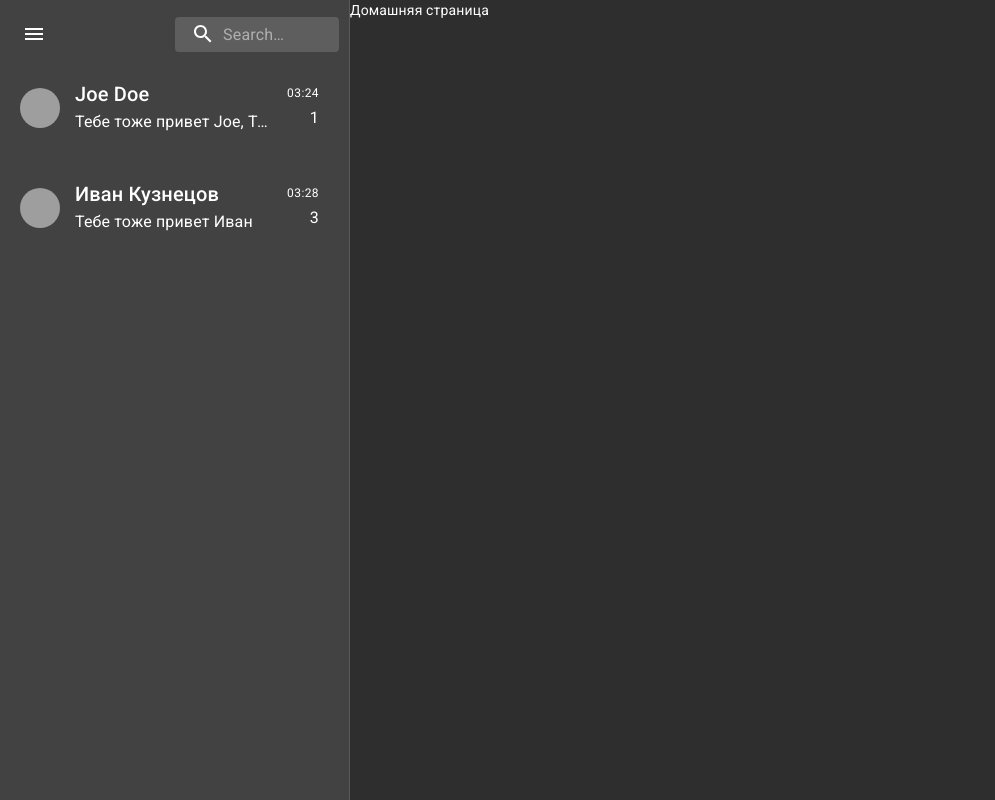
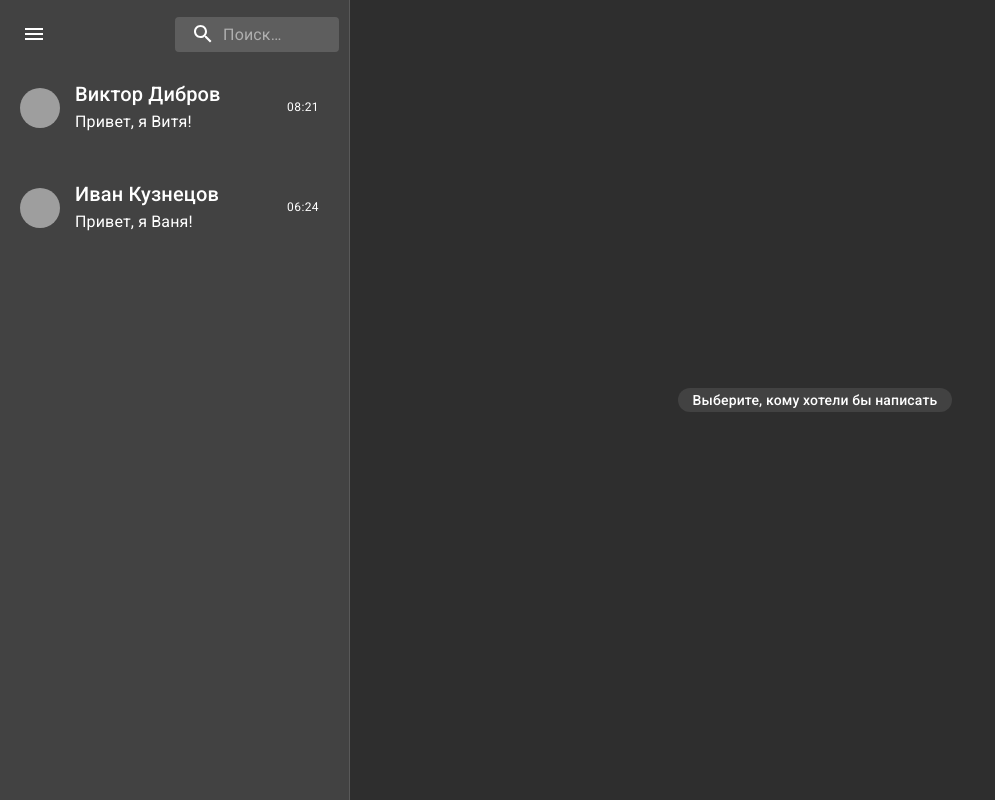
Before and after one commit to jean-louis1776/GeekBrains-React, a React (Create React App) app: page / in a window 1280 px wide. Shown: the whole page, without its empty margins (0-995 px from the left). Built offline with nearby package versions, Linux system fonts and the light colour scheme; grey boxes are pictures that could not be loaded.

Commit message:
finished hw-6

```diff
--- a/package.json
+++ b/package.json
@@ -9,6 +9,7 @@
     "@testing-library/jest-dom": "^5.14.1",
     "@testing-library/react": "^11.2.7",
     "@testing-library/user-event": "^12.8.3",
+    "clsx": "^1.1.1",
     "moment": "^2.29.1",
     "moment-timezone": "^0.5.33",
     "react": "^17.0.2",
--- a/src/AppBar/ChatPreview.js
+++ b/src/AppBar/ChatPreview.js
@@ -2,7 +2,10 @@ import Box from "@material-ui/core/Box";
 import Typography from "@material-ui/core/Typography";
 import Avatar from "@material-ui/core/Avatar";
 import { makeStyles } from "@material-ui/core/styles";
-import { useHistory } from "react-router-dom";
+import { useHistory, useLocation } from "react-router-dom";
+import clsx from "clsx";
+import moment from "moment";
+
 
 const useStyles = makeStyles(() => ({
   mainWrapper: {
@@ -17,11 +20,15 @@ const useStyles = makeStyles(() => ({
 
     "&:hover": {
       backgroundColor: "#5e5e5e",
+    }
+  },
+
+  selectedChat: {
+    backgroundColor: "#1e88e5",
+
+    "&:hover": {
+      backgroundColor: "#1e88e5",
     },
-
-    // "&:active": {
-    //   backgroundColor: "#1e88e5",
-    // }
   },
 
   midddleContentWrapper: {
@@ -47,30 +54,32 @@ const useStyles = makeStyles(() => ({
   },
 }));
 
-const ChatPreview = ({ chat }) => {
+const ChatPreview = ({ messages, profile }) => {
   const classes = useStyles();
   const history = useHistory();
+  const location = useLocation();
 
-  const { avatarUrl, name, messagesArray, id } = chat;
+  const { avatar, name, id } = profile;
+
+  const locationSplitted = location.pathname.split("/");
+
+  const isSelected =
+    locationSplitted[1] === "chat" &&
+    Number.parseInt(locationSplitted[2]) === id;
 
   const lastMessage =
-    messagesArray.length > 0
-      ? messagesArray[messagesArray.length - 1]
+    messages.length > 0
+      ? messages[messages.length - 1]
       : { text: "", timeStamp: null };
-
-  const unreadMessagesCount = messagesArray.reduce((acc, message) => {
-    if (message.userId === id && !message.isRead) {
-      acc++;
-    }
-    return acc;
-  }, 0);
 
   return (
     <Box
-      className={classes.mainWrapper}
+      className={clsx(classes.mainWrapper, {
+        [classes.selectedChat]: isSelected,
+      })}
       onClick={() => history.push(`/chat/${id}`)}
     >
-      <Avatar alt="Remy Sharp" src={avatarUrl} />
+      <Avatar alt="Profile Avatar" src={avatar} />
 
       <Box className={classes.midddleContentWrapper}>
         <Typography variant="h6" className={classes.overFlowText}>
@@ -83,10 +92,7 @@ const ChatPreview = ({ chat }) => {
 
       <Box className={classes.rightContentWrapper}>
         <Typography variant="caption">
-          {lastMessage.timeStamp.format("hh:mm")}
-        </Typography>
-        <Typography variant="subtitle1">
-          {unreadMessagesCount > 0 && unreadMessagesCount}
+          {moment(lastMessage.timeStamp).locale('ru').format("hh:mm")}
         </Typography>
       </Box>
     </Box>
--- a/src/AppBar/index.js
+++ b/src/AppBar/index.js
@@ -1,7 +1,7 @@
 import { useState } from "react";
-import { useDispatch, useSelector } from "react-redux";
+import { useSelector } from "react-redux";
 import Box from "@material-ui/core/Box";
-import { Link, useLocation, useHistory } from "react-router-dom";
+import { Link } from "react-router-dom";
 import { alpha, makeStyles } from "@material-ui/core/styles";
 import Drawer from "@material-ui/core/Drawer";
 import MenuIcon from "@material-ui/icons/Menu";
@@ -89,7 +89,6 @@ const useStyles = makeStyles((theme) => ({
   },
   inputInput: {
     padding: theme.spacing(1, 1, 1, 0),
-    // vertical padding + font size from searchIcon
     paddingLeft: `calc(1em + ${theme.spacing(4)}px)`,
     transition: theme.transitions.create('width'),
     width: '100%',
@@ -102,22 +101,29 @@ const useStyles = makeStyles((theme) => ({
   },
 }));
 
-const routes = [
-  {
-    pathTitle: "Home",
-    path: "/home",
-  },
-  { pathTitle: "Chat", path: "/chat" },
-  { pathTitle: "Playground", path: "/playground" },
-  { pathTitle: "Profile", path: "/profile" },
-];
+// const routes = [
+//   {
+//     pathTitle: "Home",
+//     path: "/home",
+//   },
+//   {
+//     pathTitle: "Chat",
+//     path: "/chat"
+//   },
+//   {
+//     pathTitle: "Playground",
+//     path: "/playground"
+//   },
+//   {
+//     pathTitle: "Profile",
+//     path: "/profile"
+//   },
+// ];
 
 const AppBar = () => {
   const classes = useStyles();
-  const location = useLocation();
-  const history = useHistory();
 
-  const { chats } = useSelector((state) => state.chat);
+  const { profiles, messages } = useSelector((state) => state.chat);
 
   const [anchorEl, setAnchorEl] = useState(null);
   const open = Boolean(anchorEl);
@@ -151,11 +157,17 @@ const AppBar = () => {
           anchorReference={"anchorPosition"}
         >
           <MenuItem key={1}>
+            <Link to='/' className={classes.dropLinks}>
+              Домой
+            </Link>
+          </MenuItem>
+          <MenuItem key={2}>
             <Link to='/profile' className={classes.dropLinks}>
               Профиль
             </Link>
           </MenuItem>
-          <MenuItem key={2}>Настройки</MenuItem>
+          <MenuItem key={3}>Настройки</MenuItem>
+          <MenuItem key={4}>Выйти</MenuItem>
         </Menu>
 
         <div className={classes.search}>
@@ -163,7 +175,7 @@ const AppBar = () => {
             <SearchIcon />
           </div>
           <InputBase
-            placeholder="Search…"
+            placeholder="Поиск…"
             classes={{
               root: classes.inputRoot,
               input: classes.inputInput,
@@ -174,8 +186,8 @@ const AppBar = () => {
       </Box>
 
       <Box className={classes.chatWrapper}>
-        {chats.map((chat) => (
-          <ChatPreview chat={chat} />
+        {profiles.map((profile) => (
+          <ChatPreview profile={profile} messages={messages[profile.id]} />
         ))}
       </Box>
     </Drawer>
--- a/src/Chat/chatSlice.js
+++ b/src/Chat/chatSlice.js
@@ -4,102 +4,58 @@ import moment from "moment";
 export const chatSlice = createSlice({
   name: "chat",
   initialState: {
-    messagesArray: [],
-    myId: 1,
-    chats: [
+    messages: {
+      2: [
+        {
+          timeStamp: moment("1995-12-17T20:21:00").valueOf(),
+          authorId: 2,
+          text: "Привет, я Витя!",
+        }
+      ],
+      3: [
+        {
+          timeStamp: moment("1995-12-17T18:24:00").valueOf(),
+          authorId: 3,
+          text: "Привет, я Ваня!",
+        }
+      ],
+    },
+    profiles: [
       {
         id: 2,
-        name: "Joe Doe",
-        avatarUrl: "https://material-ui.com/static/images/avatar/1.jpg",
-        messagesArray: [
-          {
-            timeStamp: moment("1995-12-17T03:21:00"),
-            userId: 1,
-            text: "Привет",
-            isRead: true,
-          },
-          {
-            timeStamp: moment("1995-12-17T03:24:00"),
-            userId: 2,
-            text: "Тебе тоже привет Joe, Тебе тоже привет Joe, Тебе тоже привет Joe, Тебе тоже привет Joe",
-            isRead: false,
-          },
-        ],
+        name: "Виктор Дибров",
+        avatar: "https://material-ui.com/static/images/avatar/1.jpg",
       },
       {
         id: 3,
         name: "Иван Кузнецов",
-        avatarUrl: "https://material-ui.com/static/images/avatar/2.jpg",
-        messagesArray: [
-          {
-            timeStamp: moment("1995-12-17T03:24:00"),
-            userId: 1,
-            text: "Привет",
-            isRead: true,
-          },
-          {
-            timeStamp: moment("1995-12-17T03:28:00"),
-            userId: 3,
-            text: "Тебе тоже привет Иван",
-            isRead: false,
-          },
-          {
-            timeStamp: moment("1995-12-17T03:28:00"),
-            userId: 3,
-            text: "Тебе тоже привет Иван",
-            isRead: false,
-          },
-          {
-            timeStamp: moment("1995-12-17T03:28:00"),
-            userId: 3,
-            text: "Тебе тоже привет Иван",
-            isRead: false,
-          },
-        ],
+        avatar: "https://material-ui.com/static/images/avatar/2.jpg",
       },
     ],
+
+    myId: 1,
   },
   reducers: {
     addMessage: (state, action) => {
-      const { chatId, messageText } = action;
-      const chatIndex = state.chats.findIndex((chat) => chat.userId === chatId);
-      const chat = state.chats[chatIndex];
+      const { chatId, messageText, authorId } = action.payload;
 
-      console.log(chat);
+      console.log(action);
 
-      const newChats = [...state.chats];
-
-      newChats.splice(chatIndex, 1);
-
-      state.chats = [
-        ...newChats,
-        {
-          ...chat,
-          messagesArray: [
-            ...chat.messagesArray,
-            {
-              text: messageText,
-              timeStamp: new moment(),
-              isRead: false,
-              userId: state.myId,
-            },
-          ],
-        },
-      ];
-
-      console.log(chatIndex);
-
-      // state.chats[chatIndex].messagesArray.push({
-      //   text: messageText,
-      //   timeStamp: new moment(),
-      //   isRead: false,
-      //   userId: state.myId,
-      // });
+      state.messages = {
+        ...state.messages,
+        [chatId]: [
+          ...state.messages[chatId],
+          {
+            timeStamp: moment().valueOf(),
+            authorId,
+            text: messageText,
+          },
+        ],
+      };
     },
   },
 });
 
-// Action creators are generated for each case reducer function
 export const { addMessage } = chatSlice.actions;
 
 export default chatSlice.reducer;
--- a/src/Chat/index.js
+++ b/src/Chat/index.js
@@ -16,7 +16,7 @@ const useStyles = makeStyles((theme) => ({
   },
 
   componentWrapper: {
-    width: "600px",
+    width: "60vw",
     height: "800px",
     display: "flex",
     flexDirection: "column",
@@ -30,26 +30,28 @@ function Chat() {
   const urlParams = useParams();
   const chatId = Number.parseInt(urlParams.id);
 
-  const { chats } = useSelector((state) => state.chat);
-  const messagesArray = chats.find((chat) => chat.id === chatId).messagesArray;
+  const messages = useSelector((state) => state.chat.messages[chatId]);
+  const myId = useSelector((state) => state.chat.myId);
   const dispatch = useDispatch();
 
   const classes = useStyles();
 
   const onSendMessage = (messageText) => {
-    dispatch(addMessage({ chatId, messageText }));
+    dispatch(addMessage({ chatId, messageText, authorId: myId }));
   };
 
   useEffect(() => {
-    if (messagesArray.length > 0) {
-      setTimeout(() => { }, 1000);
+    if (messages.length > 0) {
+      setTimeout(() => {
+        console.log('Сообщение отправлено!😊👌');
+      }, 1000);
     }
-  }, [messagesArray]);
+  }, [messages]);
 
   return (
     <div className={classes.chatWrapper}>
       <div className={classes.componentWrapper}>
-        <MessageList messagesArray={messagesArray} />
+        <MessageList messagesArray={messages} />
         <MessageInput onSendMessage={onSendMessage} />
       </div>
     </div>
--- a/src/Home/index.js
+++ b/src/Home/index.js
@@ -1,5 +1,29 @@
+import { makeStyles } from "@material-ui/core/styles";
+
+const useStyles = makeStyles(() => ({
+  homePageWrapper: {
+    display: 'flex',
+    justifyContent: 'center',
+    alignItems: 'center',
+    width: '100%'
+  },
+
+  homePageTitle: {
+    borderRadius: ' 13px',
+    padding: '2px 15px',
+    backgroundColor: '#424242',
+    fontWeight: 500
+  }
+}));
+
 const Home = () => {
-  return <div>Домашняя страница</div>;
+  const classes = useStyles();
+
+  return (
+    <div className={classes.homePageWrapper}>
+      <span className={classes.homePageTitle}>Выберите, кому хотели бы написать</span>
+    </div>
+  );
 };
 
 export default Home;
--- a/src/styles/styles.css
+++ b/src/styles/styles.css
@@ -87,6 +87,19 @@ body::after {
   background-size: cover;
 }
 
+.messageList::-webkit-scrollbar {
+  width: 6px !important;
+  height: 6px !important;
+}
+
+.messageList::-webkit-scrollbar-thumb {
+  background-color: hsla(0, 0%, 100%, 0.5);
+}
+
+.messageList::-webkit-scrollbar-track {
+  background: hsla(0, 0%, 100%, 0);
+}
+
 .myMessageBlock {
   margin-bottom: 15px;
   margin-left: 40%;
```
Also changed, not shown: src/Chat/MessageList.js (+15 -2 lines).
